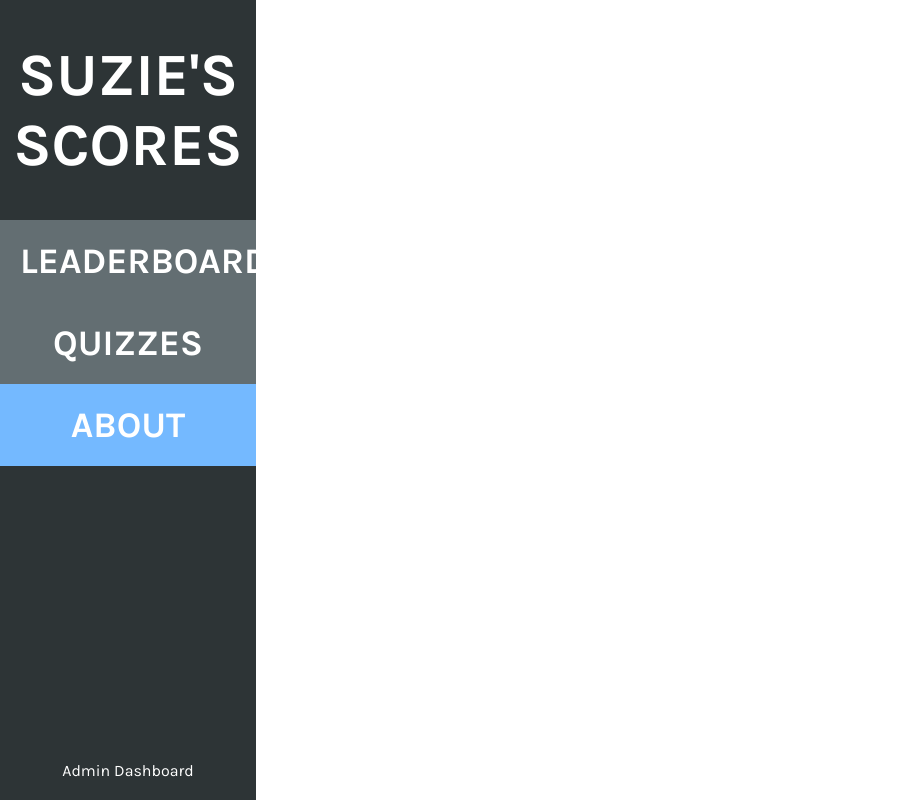
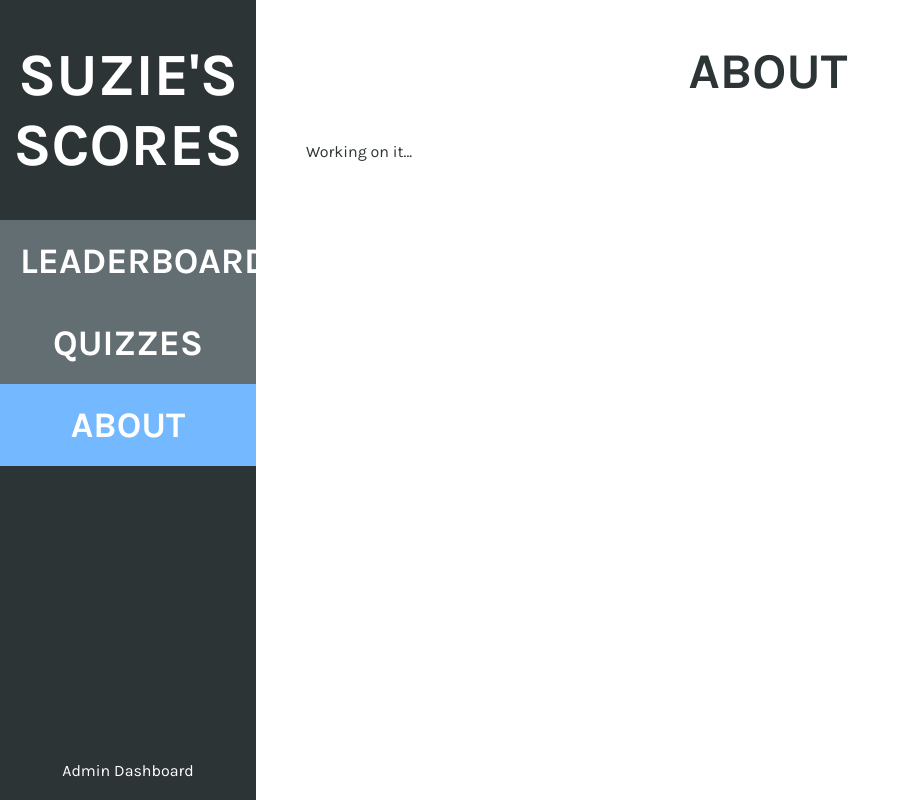
Before and after one commit to rytwalker/scores-client, a React (Create React App) app: page /about in a window 1280 px wide. Shown: the whole page, without its empty margins (0-910 px from the left). Built offline with nearby package versions, Linux system fonts and the light colour scheme.

Commit message:
Reversed order of quizzes

```diff
--- a/src/App.js
+++ b/src/App.js
@@ -6,6 +6,7 @@ import Sidebar from './components/Sidebar';
 import './styles/App.css';
 import Scorecard from './components/Scorecard/Scorecard';
 import AdminDashboardView from './views/AdminDashboardView';
+import AboutView from './views/AboutView';
 
 class App extends Component {
   render() {
@@ -16,6 +17,7 @@ class App extends Component {
         <Route exact path="/quiz/:id" component={QuizzesView} />
         <Route exact path="/new-quiz" component={Scorecard} />
         <Route exact path="/admin-dashboard" component={AdminDashboardView} />
+        <Route exact path="/about" component={AboutView} />
       </div>
     );
   }
--- a/src/reducers/quizzesReducer.js
+++ b/src/reducers/quizzesReducer.js
@@ -22,7 +22,7 @@ export const quizzesReducer = (state = initalState, action) => {
     case FETCHING_QUIZZES_SUCCESS:
       return {
         ...state,
-        quizzes: [...action.payload],
+        quizzes: [...action.payload.reverse()],
         isFetchingQuizzes: false
       };
     case FETCHING_QUIZZES_FAILURE:
--- a/src/styles/App.css
+++ b/src/styles/App.css
@@ -20,3 +20,7 @@
   /* margin: 0 auto 0 20%; */
   width: 100%;
 }
+
+.about {
+  padding: 0 5rem;
+}
--- /dev/null
+++ b/src/styles/StyledQuizDateRow.js
@@ -0,0 +1,23 @@
+import styled from 'styled-components';
+
+export const StyledQuizDateRow = styled.div`
+  display: flex;
+  padding: 2rem;
+  justify-content: space-between;
+  align-items: center;
+
+  .quiz-dates {
+    font-size: 2.6rem;
+    background: #fff;
+    color: inherit;
+    border: none;
+    padding: 1rem;
+
+    &:focus {
+      outline-color: #2d3436;
+      outline-style: dotted;
+      outline-width: 1px;
+      outline-offset: 5px;
+    }
+  }
+`;
--- /dev/null
+++ b/src/views/AboutView.js
@@ -0,0 +1,14 @@
+import React, { Component } from 'react';
+
+class AboutView extends Component {
+  render() {
+    return (
+      <div className="View about">
+        <h2>ABOUT</h2>
+        <p>Working on it...</p>
+      </div>
+    );
+  }
+}
+
+export default AboutView;
--- a/src/views/QuizzesView.js
+++ b/src/views/QuizzesView.js
@@ -1,30 +1,8 @@
 import React, { Component } from 'react';
 import { connect } from 'react-redux';
 import { fetchQuizzes, fetchQuiz } from '../actions';
-import styled from 'styled-components';
+import { StyledQuizDateRow } from '../styles/StyledQuizDateRow';
 import Quiz from '../components/Quizzes/Quiz';
-
-const StyledQuizDateRow = styled.div`
-  display: flex;
-  padding: 2rem;
-  justify-content: space-between;
-  align-items: center;
-
-  .quiz-dates {
-    font-size: 2.6rem;
-    background: #fff;
-    color: inherit;
-    border: none;
-    padding: 1rem;
-
-    &:focus {
-      outline-color: #2d3436;
-      outline-style: dotted;
-      outline-width: 1px;
-      outline-offset: 5px;
-    }
-  }
-`;
 
 class QuizzesView extends Component {
   componentDidMount() {
@@ -63,7 +41,7 @@ class QuizzesView extends Component {
                 className="quiz-dates"
                 onChange={this.onSelectChange}
               >
-                {totalQuizzes.reverse().map(quiz => (
+                {totalQuizzes.map(quiz => (
                   <option value={quiz.id} key={quiz.id}>
                     {quiz.date}
                   </option>
```
